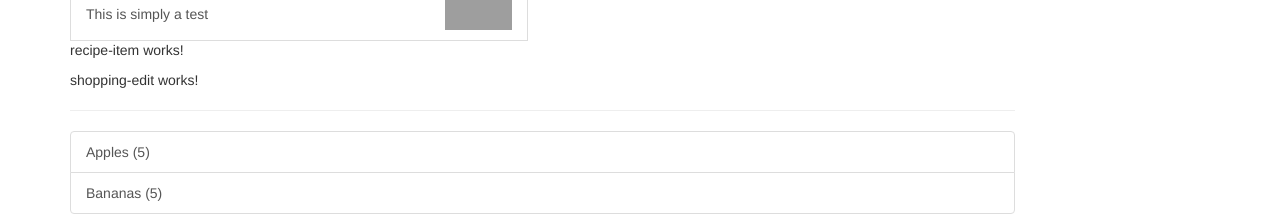
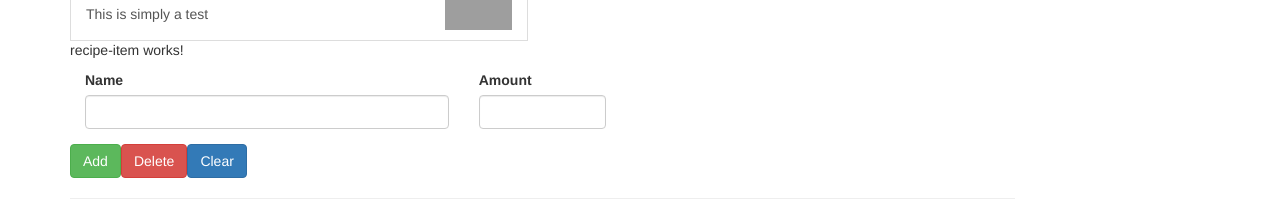
Before and after one commit to michal-1994/angular-basic-project, an Angular app: page /shopping-list in a window 1280 px wide. Shown: the part 249-466 px from the top of the page. Built offline with nearby package versions, Linux system fonts and the light colour scheme; grey boxes are pictures that could not be loaded.

Commit message:
Add editing ingredients section

```diff
--- a/src/app/shopping-list/shopping-edit/shopping-edit.component.html
+++ b/src/app/shopping-list/shopping-edit/shopping-edit.component.html
@@ -1 +1,27 @@
-<p>shopping-edit works!</p>
+<div class="row">
+    <div class="col-xs-12">
+        <form>
+            <div class="col-sm-5 form-group">
+                <label for="name">Name</label>
+                <input type="text" id="name" class="form-control">
+            </div>
+            <div class="col-sm-2 form-group">
+                <label for="amount">Amount</label>
+                <input type="number" id="amount" class="form-control">
+            </div>
+            <div class="row">
+                <div class="col-xs-12">
+                    <button class="btn btn-success" type="submit">
+                        Add
+                    </button>
+                    <button class="btn btn-danger" type="button">
+                        Delete
+                    </button>
+                    <button class="btn btn-primary" type="button">
+                        Clear
+                    </button>
+                </div>
+            </div>
+        </form>
+    </div>
+</div>
```
